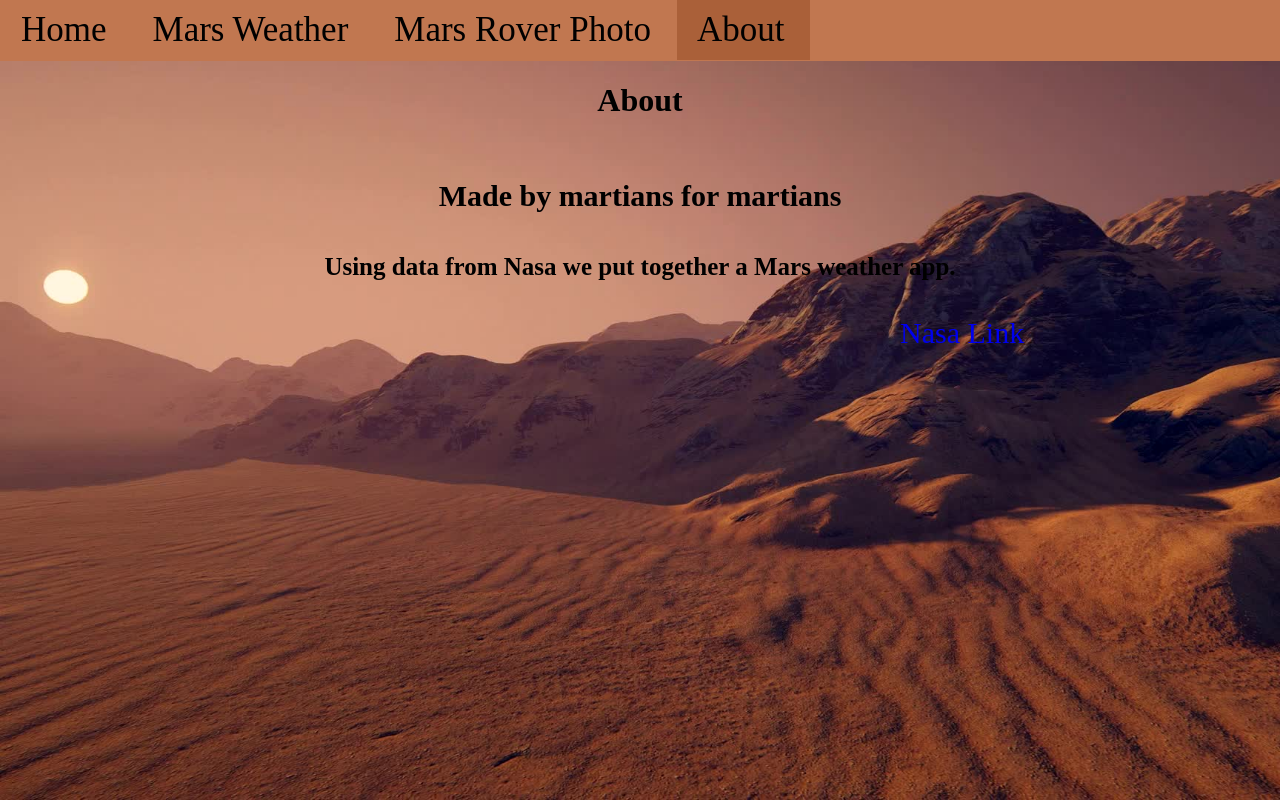
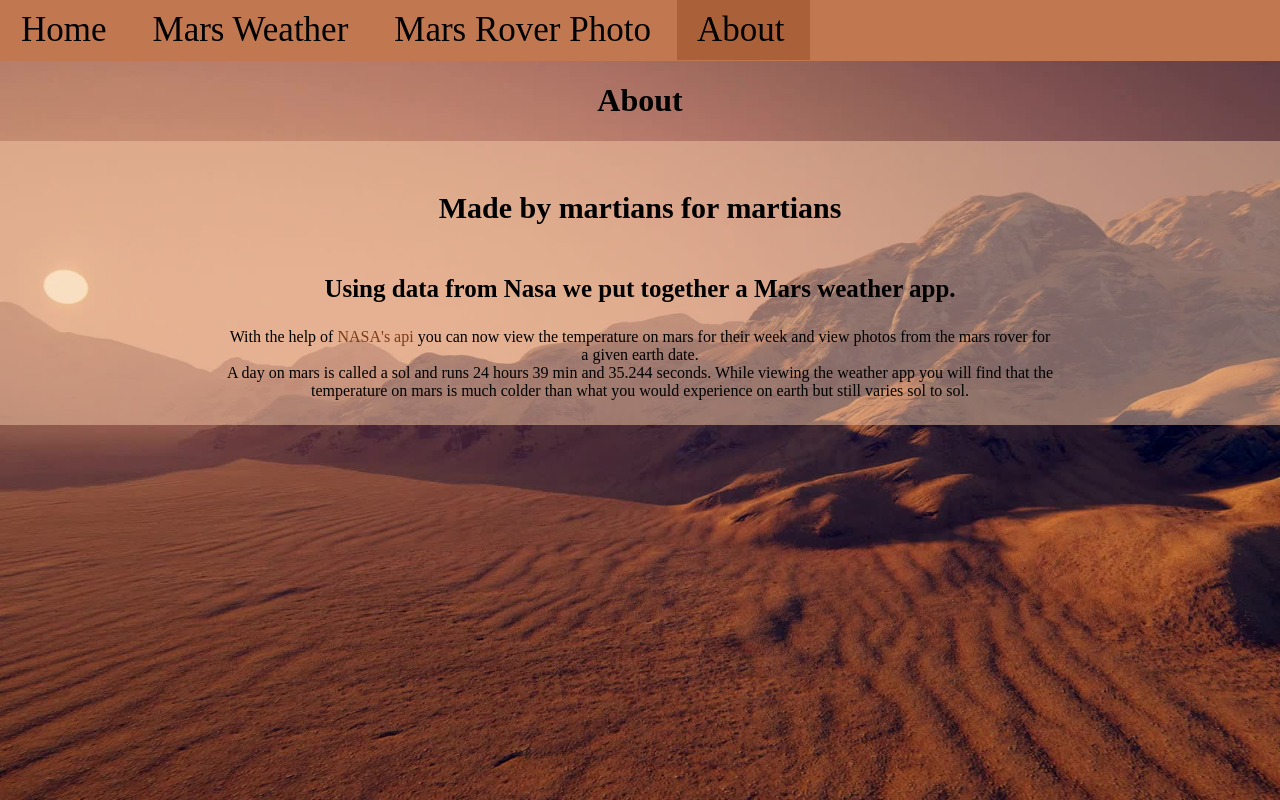
Before and after one commit to osu-cs419-w20/final-project-mars-weather, a React (Create React App) app: page /About in a window 1280 px wide. Built offline with nearby package versions, Linux system fonts and the light colour scheme.

Commit message:
added more to the about section and updated styling to be more consistent accross the pages

```diff
--- a/src/pages/About.js
+++ b/src/pages/About.js
@@ -1,42 +1,56 @@
 import React from 'react';
-import {Link} from 'react-router-dom';
+// import {Link} from 'react-router-dom';
 import styled from '@emotion/styled/macro';
 
 const BackGround = styled.div`
-
-
-        h2{
-	    font-size: 30px;
-	    text-align: center;
-	    position: relative;
-	    top: 35px;
+	display: flex;
+	flex-direction: column;
+	background-color: rgba(243, 199, 166, 0.5);
+	padding: 25px;
+	h2 {
+		font-size: 30px;
+		text-align: center;
+		position: relative;
+		/* top: 35px; */
 	}
 
-	h3{
+	h3 {
 	    font-size: 25px;
 	    text-align: center;
 	    position: relative;
-	    top: 50px;
+	    /* top: 50px; */
 	}
 
 	a{
-
 	   text-decoration: none;
-	   font-size: 30px;
+	   /* font-size: 30px; */
 	   position: relative;
-	   top: 60px;
-	   left: 900px;
+	   /* top: 60px;
+	   left: 900px; */
+		 color: #803A15;
+		 text-align: center;
+	}
+	p{
+			text-align: center;
+			margin: 0 200px 0 200px;
 	}
 `;
 
 function About(){
   return (
+		<div>
+		<h1 className = "pageTitle">About</h1>
     <BackGround>
-      <h1 className = "pageTitle">About</h1>
+
       <h2>Made by martians for martians</h2>
       <h3>Using data from Nasa we put together a Mars weather app.</h3>
-      <a href="https://api.nasa.gov/">Nasa Link</a>
+			<p>With the help of <a href="https://api.nasa.gov/">NASA's api</a> you can now view the temperature on mars for their week and view photos from the mars rover for a given earth date. </p>
+			<p> A day on mars is called a sol and runs 24 hours 39 min and 35.244 seconds.
+					While viewing the weather app you will find that the temperature on mars is much colder than what you would experience on earth but still varies sol to sol.
+			</p>
+
     </BackGround>
+		</div>
   );
 }
 
```
